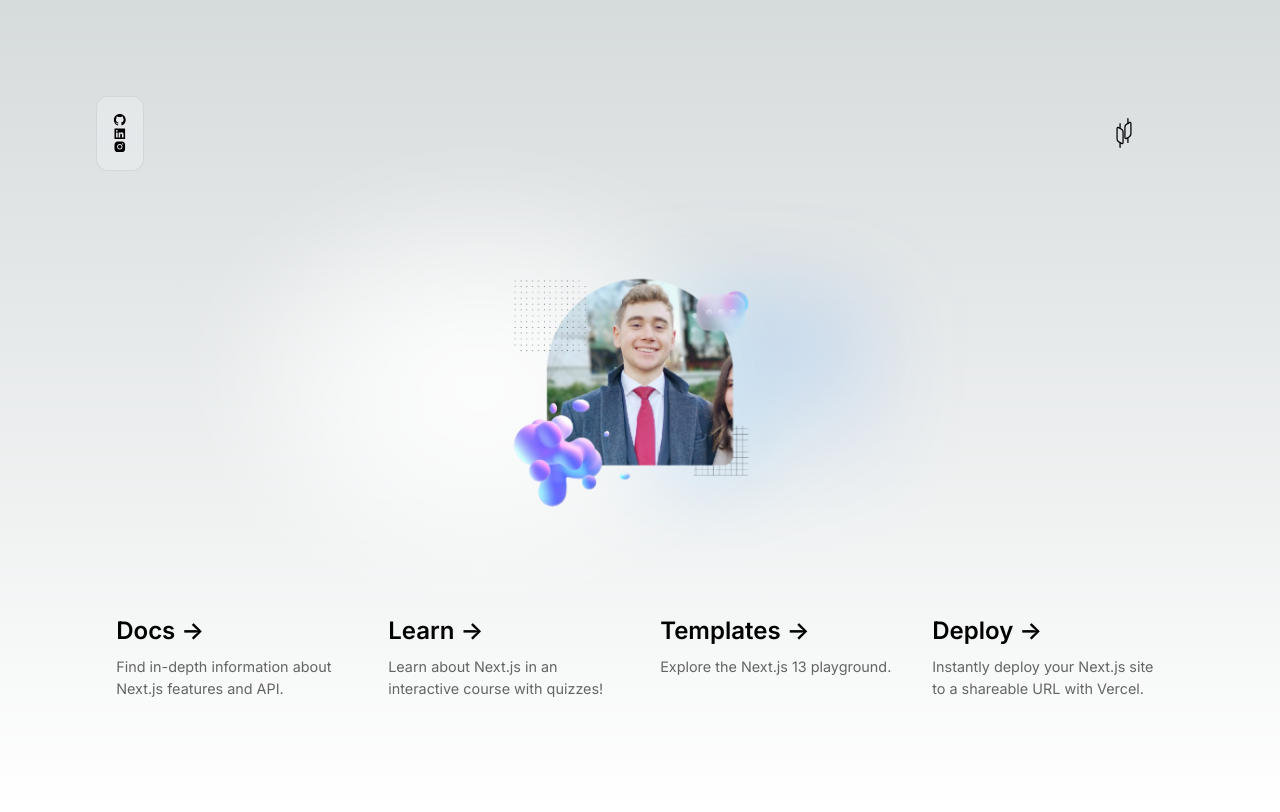
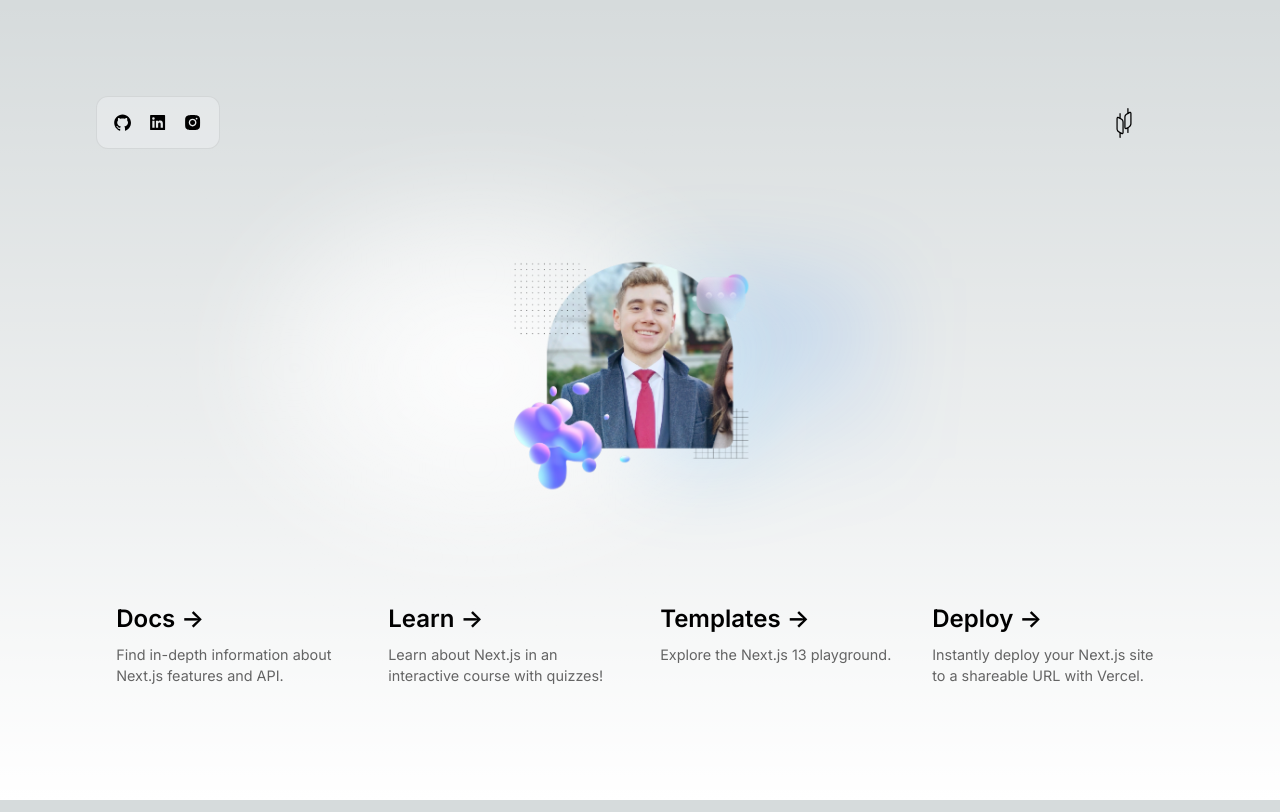
Before and after one commit to ZacUpshure/Next-Typescript-test, a Next.js app in the folder my-app/: page / in a window 1280 px wide. Built offline with nearby package versions, Linux system fonts and the light colour scheme.

Commit message:
Update page.module.css

```diff
--- a/my-app/src/app/page.module.css
+++ b/my-app/src/app/page.module.css
@@ -5,6 +5,22 @@
   align-items: center;
   padding: 6rem;
   min-height: 100vh;
+}
+
+.social__icons_layout {
+  display: flex;
+  gap: 1rem;
+}
+
+.vercelLogo {
+  /* width: 5%;
+  height: auto;
+  object-fit: cover; */
+}
+
+.socials {
+  font-size: 1.2rem;
+  /* width: 4rem; */
 }
 
 .description {
@@ -16,6 +32,7 @@
   width: 100%;
   z-index: 2;
   font-family: var(--font-mono);
+  /* border: 3px solid #000; */
 }
 
 .description a {
@@ -44,9 +61,11 @@
   grid-template-columns: repeat(4, minmax(25%, auto));
   width: var(--max-width);
   max-width: 100%;
+  /* border: 3px solid #000; */
 }
 
 .card {
+  /* border: 3px solid #000; */
   padding: 1rem 1.2rem;
   border-radius: var(--border-radius);
   background: rgba(var(--card-rgb), 0);
@@ -77,7 +96,7 @@
   justify-content: center;
   align-items: center;
   position: relative;
-  padding: 4rem 0;
+  padding: 1.5rem 0;
 }
 
 .center::before {
```
